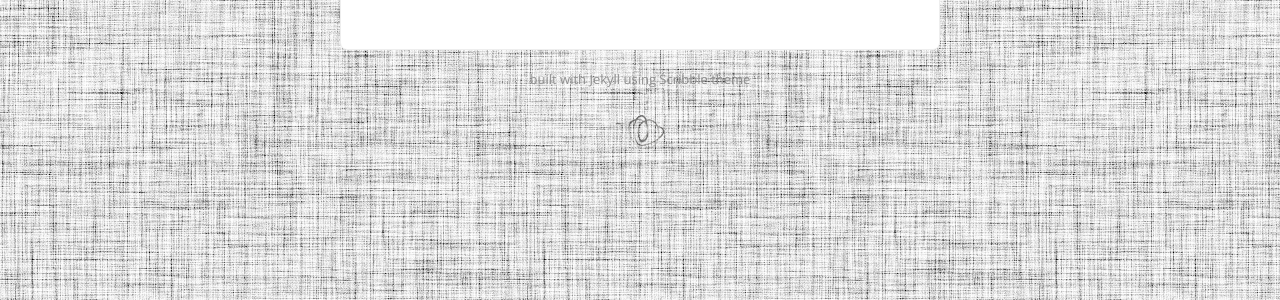
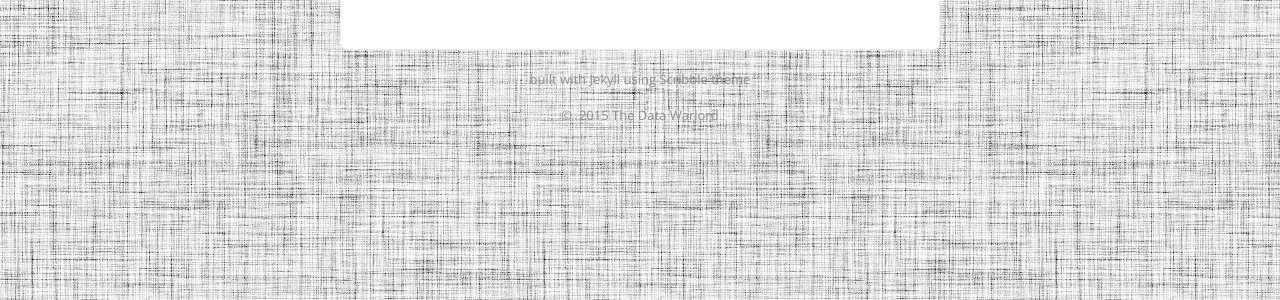
Before and after one commit to datawarlord/datawarlord.github.io, a Jekyll site: the page built from index.html, in a window 1280 px wide. Shown: the part 388-688 px from the top of the page. Built offline with Jekyll 4.4.1, drawn with Linux system fonts in a browser that asks for light colours; Markdown is read by kramdown in place of the engine named in the settings; comment, search, counter and statistics services are not loaded.

Commit message:
Footer changes

```diff
--- a/_includes/footer.html
+++ b/_includes/footer.html
@@ -1,6 +1,5 @@
 <footer>
   <a href="http://github.com/muan/scribble" class="muted">built with Jekyll using Scribble theme</a>
   <br />
-  <br />
-  <img src="/images/scribble2.png" alt="scribble" />
+  <p class="muted">&copy;&nbsp; 2015 The Data Warlord</p>
 </footer>
```
